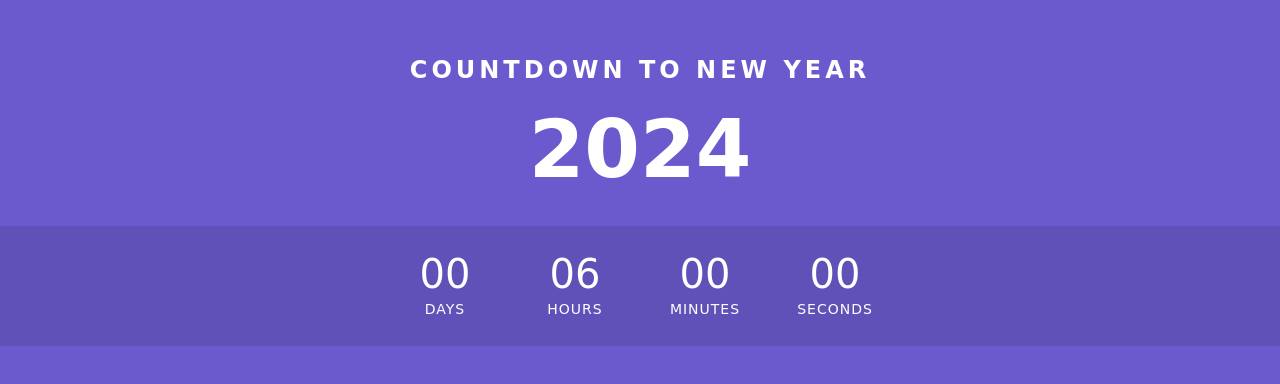
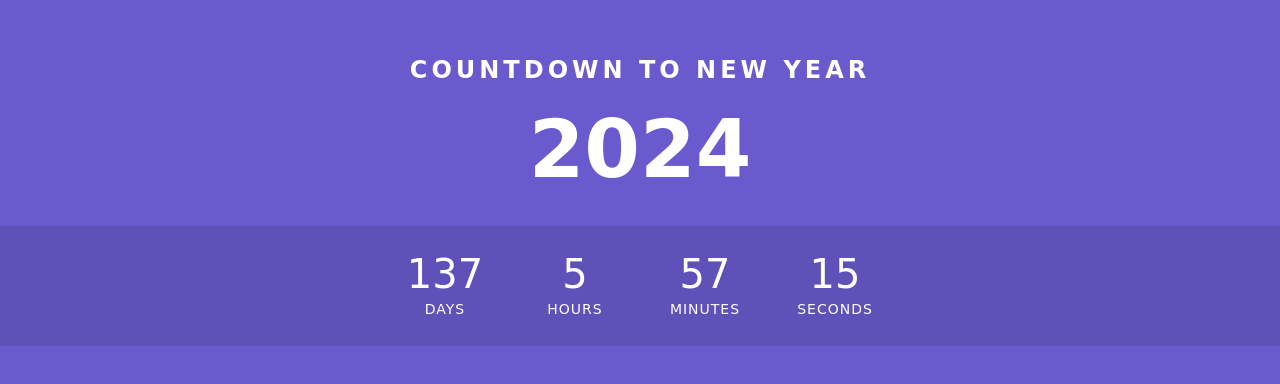
Before and after one commit to Shivakarka/60Days60Projects, a plain HTML site: page 2. New Year Countdown/index.html in a window 1280 px wide. Shown: the part 194-578 px from the top of the page. Drawn offline with Linux system fonts and the light colour scheme; files whose address does not match are found by name.

Commit message:
added js to update Countdown

```diff
--- a/2. New Year Countdown/index.html
+++ b/2. New Year Countdown/index.html
@@ -9,7 +9,7 @@
   </head>
   <body>
     <h2>Countdown to New Year</h2>
-    <div class="year">2024</div>
+    <div class="year"></div>
     <div class="countdown">
       <div id="day">00</div>
       <div id="hour">00</div>
--- /dev/null
+++ b/2. New Year Countdown/index.js
@@ -0,0 +1,32 @@
+const dayEl = document.getElementById("day");
+const hourEl = document.getElementById("hour");
+const minuteEl = document.getElementById("minute");
+const secondEl = document.getElementById("second");
+const yearEl = document.querySelector(".year");
+
+const newYear = new Date().getFullYear() + 1;
+yearEl.innerText = newYear;
+
+const newYearTime = new Date(`Jan 1, ${newYear} 00:00:00`).getTime();
+
+updateCountdown();
+
+function updateCountdown() {
+  const now = new Date().getTime();
+  const gap = newYearTime - now;
+
+  const second = 1000;
+  const minute = second * 60;
+  const hour = minute * 60;
+  const day = hour * 24;
+
+  const d = Math.floor(gap / day);
+  const h = Math.floor((gap % day) / hour);
+  const m = Math.floor((gap % hour) / minute);
+  const s = Math.floor((gap % minute) / second);
+  dayEl.innerText = d;
+  hourEl.innerText = h;
+  minuteEl.innerText = m;
+  secondEl.innerText = s;
+  setTimeout(updateCountdown, 1000);
+}
```
